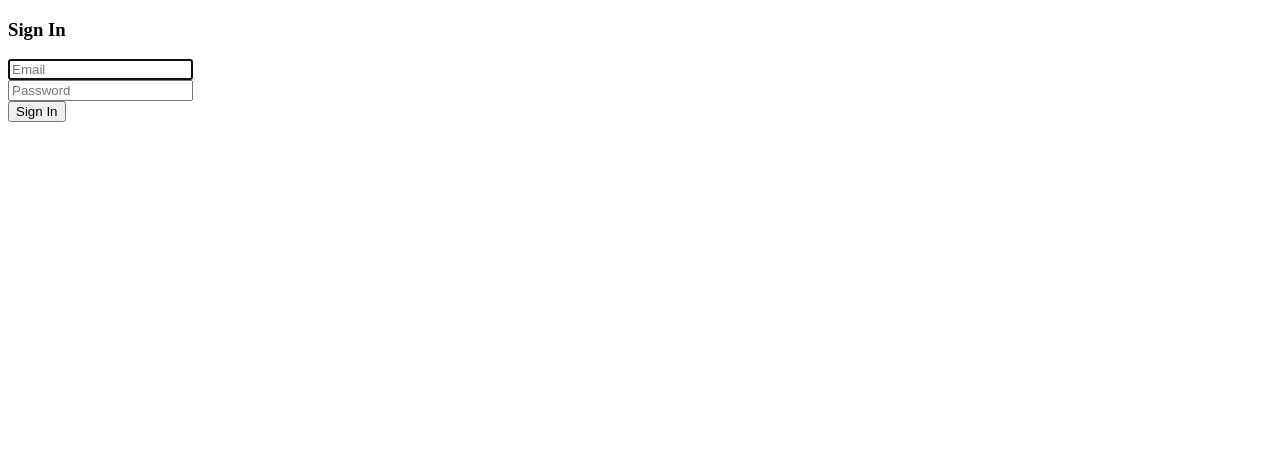
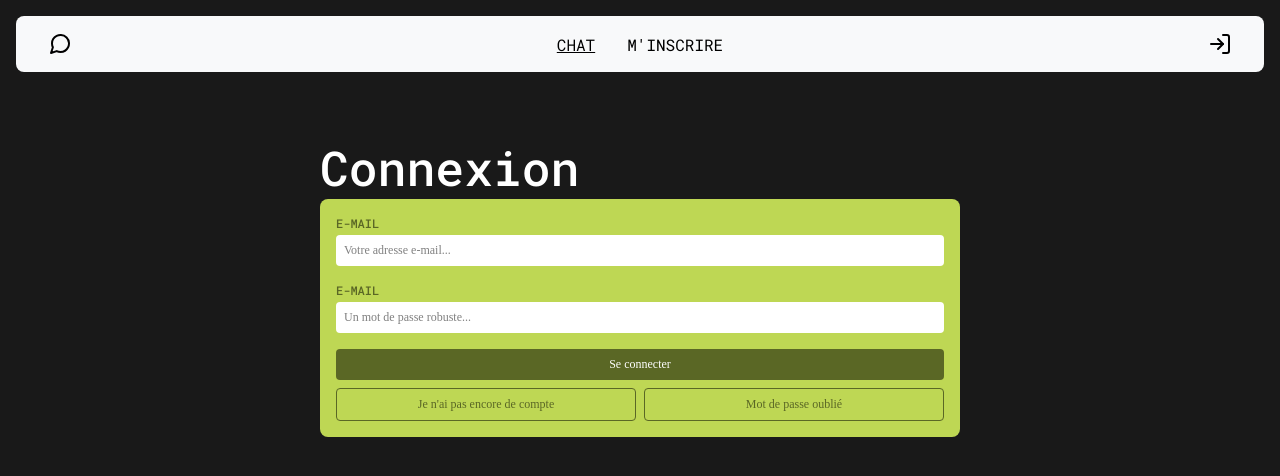
Before and after one commit to Triips-TheCoder/HETIC-FLASK-CHAT, a Flask app: page /signin in a window 1280 px wide. Shown: the top 476 px of the page. Run offline with Flask 3, Linux system fonts and the light colour scheme.

Commit message:
sign in style

```diff
--- a/static/css/main.css
+++ b/static/css/main.css
@@ -59,6 +59,14 @@ img:hover {
     flex-direction: column;
 }
 
+.f-2-buttons {
+    gap: 8px;
+}
+
+.f-2-buttons button {
+    width: 50%;
+}
+
 .ft-label {
     text-transform: uppercase;
     font-weight: 500;
@@ -89,7 +97,7 @@ img:hover {
     color: #5A6725;
 }
 
-button {
+.button, button {
     font-family: initial;
     border: initial;
     font-size: 12px;
@@ -97,13 +105,14 @@ button {
     color: white;
     padding: 8px 16px;
     border-radius: 4px;
+    text-align: center;
 }
 
-button:hover {
+.button:hover, button:hover {
     opacity: .75;
 }
 
-button img {
+.button img, button img {
     height: 16px;
     width: 16px;
 }
--- a/templates/signin-test.html
+++ b/templates/signin-test.html
@@ -1,30 +1,41 @@
 <!DOCTYPE html>
-<html lang="en">
+<html lang="fr">
+
 <head>
     <meta charset="UTF-8">
     <meta name="viewport" content="width=device-width, initial-scale=1.0">
-    <title>Document</title>
+    <title>Connexion</title>
+    <link rel="stylesheet" href='/static/css/main.css' />
+    <link rel="stylesheet" href='/static/css/form.css' />
+    <link rel="stylesheet" href="{{ url_for('static', filename='css/header.css') }}">
+    <link rel="stylesheet" href="{{ url_for('static', filename='css/container.css') }}">
 </head>
+
 <body>
-    <div class="column is-4 is-offset-4">
-        <h3 class="title">Sign In</h3>
-        <div class="box">
-            <form method="POST" action="/signin">
-                <div class="field">
-                    <div class="control">
-                        <input class="input is-large" type="email" name="email" placeholder="Email" autofocus="">
-                    </div>
+    {% include 'header.html' %}
+    <div class="container">
+        <h1>Connexion</h1>
+        <form method="POST" action="/signin">
+
+            <div class="input-label mb-2">
+                <label class="ft-label" for="email">E-mail</label>
+                <input type="email" name="email" id="email" placeholder="Votre adresse e-mail..." />
+            </div>
+
+            <div class="input-label mb-2">
+                <label class="ft-label" for="password">E-mail</label>
+                <input type="password" name="password" id="password" placeholder="Un mot de passe robuste..." />
+            </div>
+
+            <div class="f f-column">
+                <button class="mb-1">Se connecter</button>
+                <div class="f f-2-buttons">
+                    <button class="button--secondary">Je n'ai pas encore de compte</button>
+                    <button class="button--secondary">Mot de passe oublié</button>
                 </div>
-
-                <div class="field">
-                    <div class="control">
-                        <input class="input is-large" type="password" name="password" placeholder="Password">
-                    </div>
-                </div>
-
-                <button class="button is-block is-info is-large is-fullwidth">Sign In</button>
-            </form>
-        </div>
+            </div>
+        </form>
     </div>
 </body>
+
 </html>
--- a/templates/signup-test.html
+++ b/templates/signup-test.html
@@ -33,7 +33,7 @@
 
             <div class="f f-column">
                 <button class="mb-1">S'inscrire</button>
-                <button class="button--secondary">J’ai déjà un compte</button>
+                <a class="button button--secondary" href="{{ url_for('signin') }}">J’ai déjà un compte</a>
             </div>
 
         </form>
```
